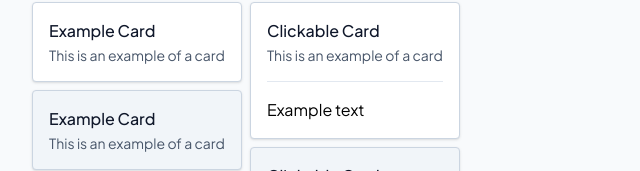
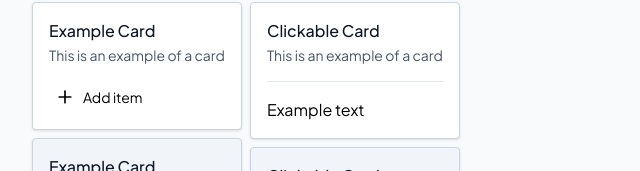
Before and after one commit to CallumB04/ticket-system, a React (Vite) app in the folder frontend/: page / in a window 1280 px wide. Shown: the part 948-1119 px from the top of the page, without its empty margins (0-640 px from the left). Built offline with nearby package versions, Linux system fonts and the light colour scheme; no server answers.

Commit message:
feat: add clickable group component

```diff
--- /dev/null
+++ b/frontend/src/components/ClickableGroup/ClickableGroup.tsx
@@ -0,0 +1,28 @@
+import type { ReactNode } from "react";
+import { twMerge } from "tailwind-merge";
+
+interface ClickableGroupProps {
+    className?: string;
+    children: ReactNode;
+    onClick?: () => void;
+}
+
+const ClickableGroup = ({
+    className,
+    children,
+    onClick,
+}: ClickableGroupProps) => {
+    return (
+        <div
+            className={twMerge(
+                "hover:bg-btn-secondary-hover-bg/50 flex w-max cursor-pointer items-center gap-2 rounded-md p-1.5 transition-colors",
+                className
+            )}
+            onClick={onClick}
+        >
+            {children}
+        </div>
+    );
+};
+
+export default ClickableGroup;
--- a/frontend/src/pages/Home/HomePage.tsx
+++ b/frontend/src/pages/Home/HomePage.tsx
@@ -20,6 +20,7 @@ import Card from "../../components/Card/Card";
 import ProgressBar from "../../components/ProgressBar/ProgressBar";
 import Divider from "../../components/Divider/Divider";
 import Navigator from "../../components/Navigator/Navigator";
+import ClickableGroup from "../../components/ClickableGroup/ClickableGroup";
 
 const HomePage = () => {
     const [orgs, setOrgs] = useState<Organisation[]>([]);
@@ -189,7 +190,12 @@ const HomePage = () => {
                             title="Example Card"
                             description="This is an example of a card"
                             variant="default"
-                        />
+                        >
+                            <ClickableGroup>
+                                <PlusIcon size={20} />{" "}
+                                <p className="text-sm">Add item</p>
+                            </ClickableGroup>
+                        </Card>
                         <Card
                             title="Example Card"
                             description="This is an example of a card"
```
